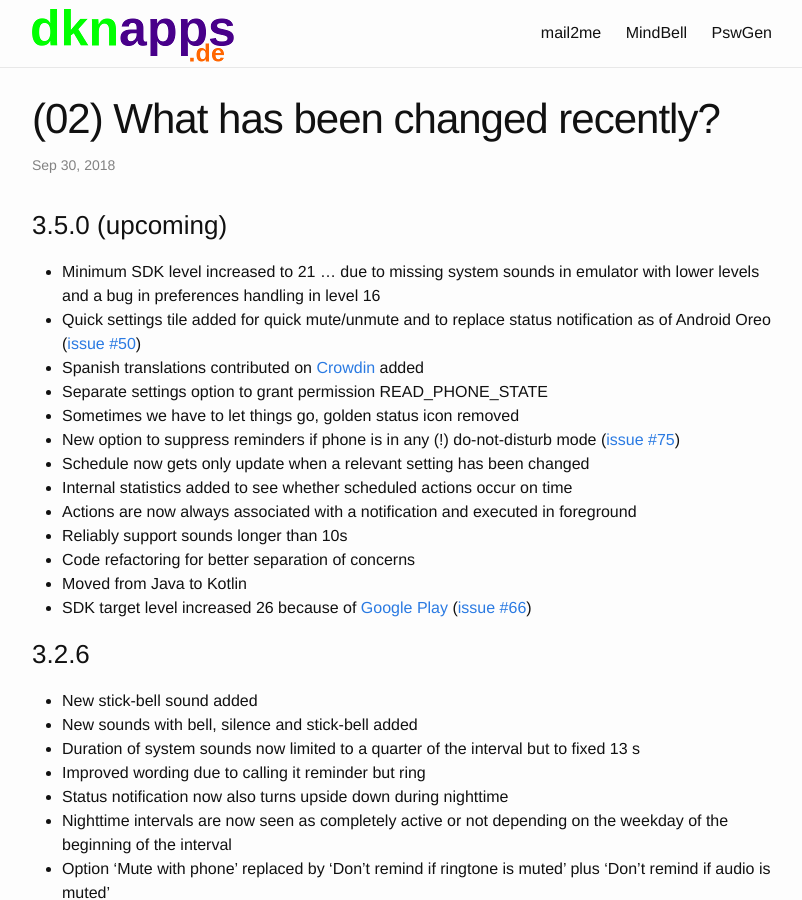
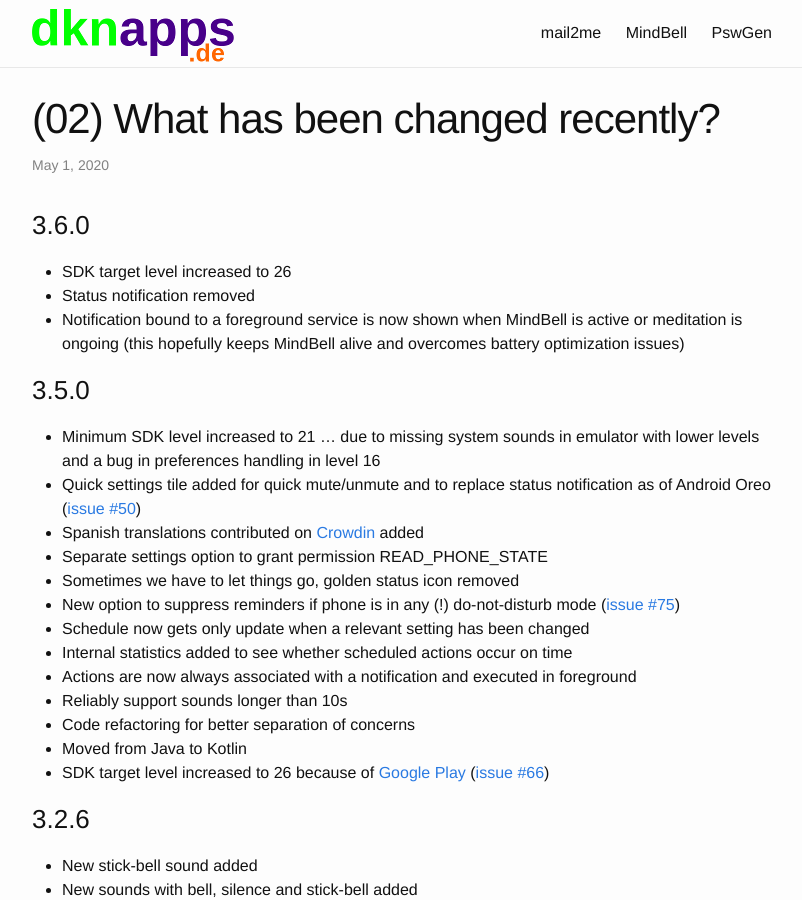
Before and after one commit to udamken/udamken.github.io, a Jekyll site: the page built from _posts/2020-05-01-mindbell-changelog.markdown, in a window 1280 px wide and 900 px high. Shown: the whole window, without its empty margins (238-1040 px from the left). Built offline with Jekyll 4.4.1, drawn with Linux system fonts in a browser that asks for light colours.

Commit message:
Update changelog for MindBell 3.6.0

```diff
--- a/_posts/2018-09-30-mindbell-changelog.markdown
+++ b/_posts/2020-05-01-mindbell-changelog.markdown
@@ -5,7 +5,13 @@
 permalink: mindbell-changelog
 ---
 
-### 3.5.0 (upcoming)
+### 3.6.0
+
+* SDK target level increased to 26
+* Status notification removed
+* Notification bound to a foreground service is now shown when MindBell is active or meditation is ongoing (this hopefully keeps MindBell alive and overcomes battery optimization issues)
+
+### 3.5.0
 
 * Minimum SDK level increased to 21 ... due to missing system sounds in emulator with lower levels and a bug in preferences handling in level 16
 * Quick settings tile added for quick mute/unmute and to replace status notification as of Android Oreo ([issue #50](https://github.com/udamken/mindbell/issues/50))
@@ -19,7 +25,7 @@
 * Reliably support sounds longer than 10s
 * Code refactoring for better separation of concerns
 * Moved from Java to Kotlin
-* SDK target level increased 26 because of [Google Play](https://android-developers.googleblog.com/2017/12/improving-app-security-and-performance.html?m=1) ([issue #66](https://github.com/udamken/mindbell/issues/66))
+* SDK target level increased to 26 because of [Google Play](https://android-developers.googleblog.com/2017/12/improving-app-security-and-performance.html?m=1) ([issue #66](https://github.com/udamken/mindbell/issues/66))
 
 ### 3.2.6
 
```
